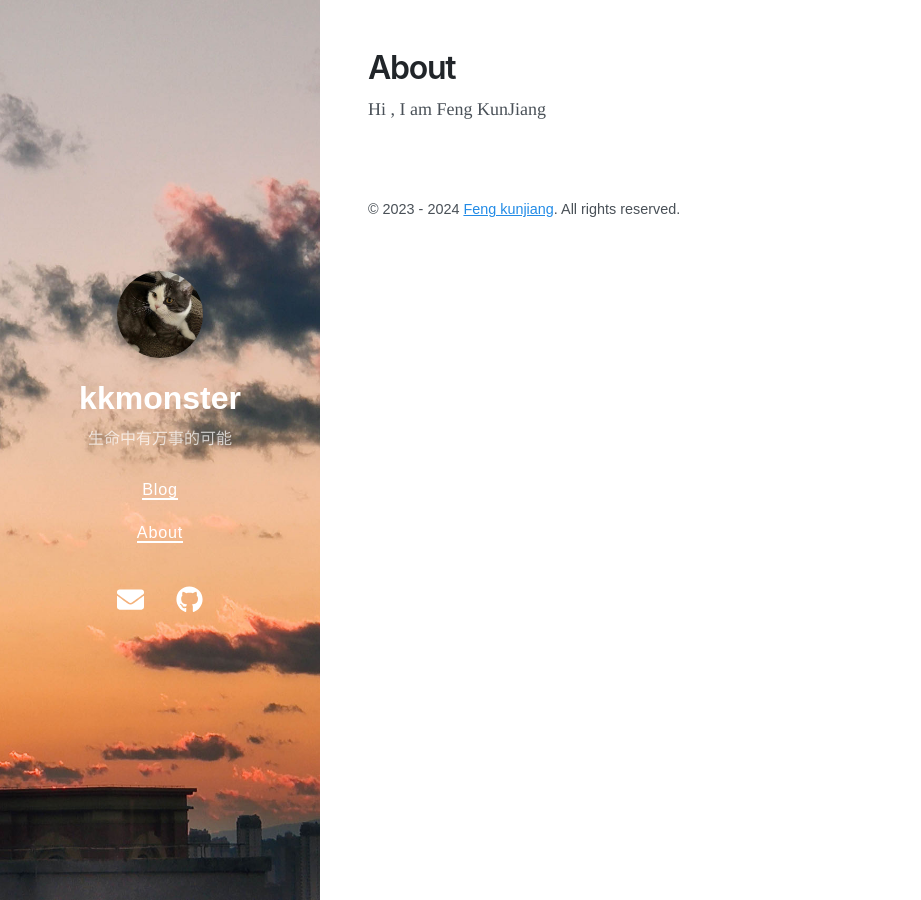
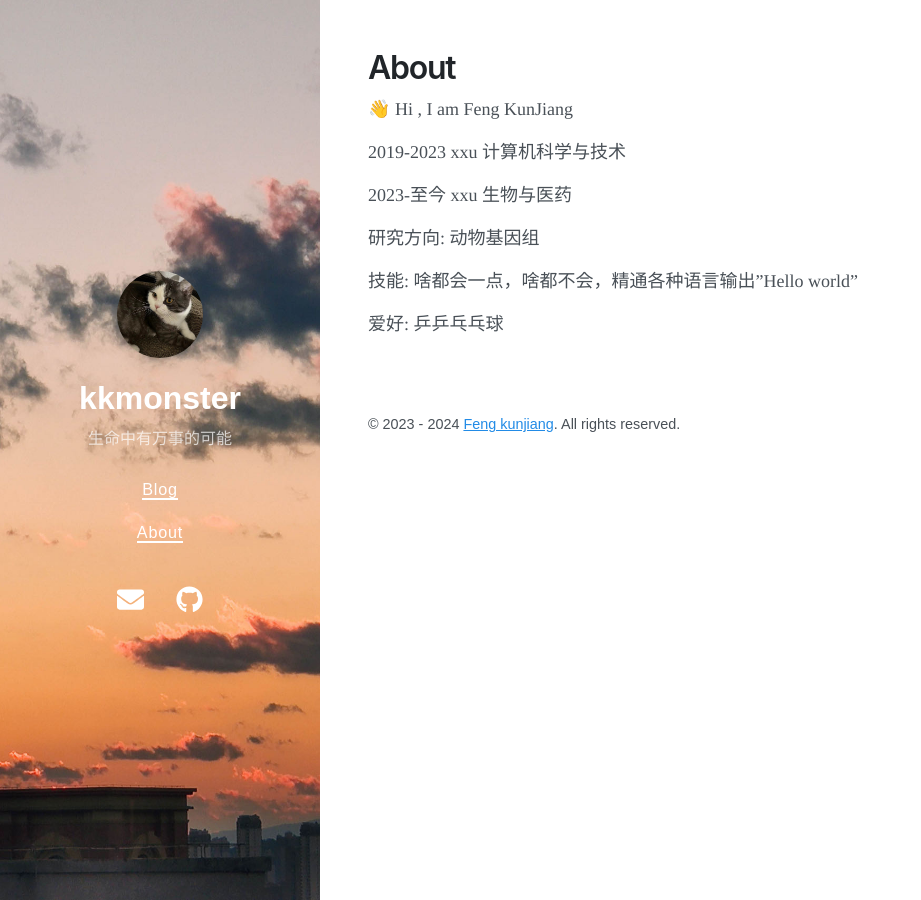
Before and after one commit to kunmonster/kunmonster.github.io, a Jekyll site: the page built from about.markdown, in a window 1280 px wide. Shown: the whole page, without its empty margins (0-921 px from the left). Built offline with Jekyll 4.4.1, drawn with Linux system fonts in a browser that asks for light colours; nearby versions of some CDN libraries.

Commit message:
add-about

```diff
--- a/about.markdown
+++ b/about.markdown
@@ -4,4 +4,15 @@ title: About
 permalink: /about/
 ---
 
-Hi , I am Feng KunJiang
+👋 Hi , I am Feng KunJiang
+
+
+2019-2023 xxu  计算机科学与技术
+
+2023-至今 xxu  生物与医药
+
+研究方向: 动物基因组
+
+技能: 啥都会一点，啥都不会，精通各种语言输出"Hello world"
+
+爱好: 乒乒乓乓球
```
